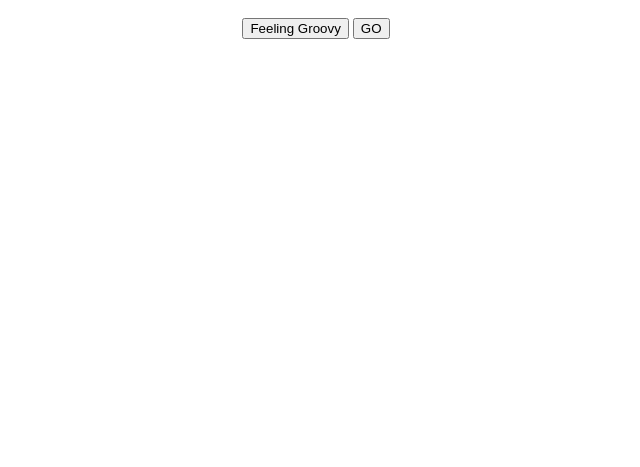
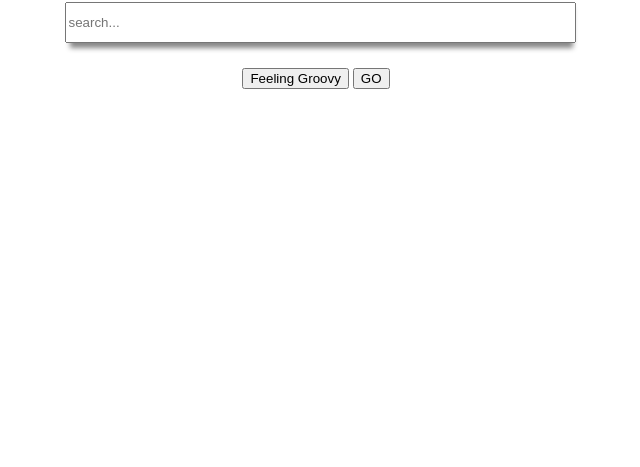
Before and after one commit to taylorcaton/GooglePage, a plain HTML site: page index.html in a window 1280 px wide. Shown: the part 341-808 px from the top of the page, without its empty margins (324-964 px from the left). Drawn offline with Linux system fonts and the light colour scheme.

Commit message:
styled the search bar

```diff
--- a/style.css
+++ b/style.css
@@ -22,7 +22,20 @@ body,html{
 
 .searchBar{
 	text-align: center;
-	margin-bottom: 20px;
+
+	margin-top: 25px;
+    margin-bottom: 25px;
+    margin-left: auto;
+    margin-right: auto;
+
+    width: 503px;
+
+	box-shadow: 5px 5px 5px #888888;
+}
+
+.searchBar input{
+	width: 503px;
+	height: 35px;
 }
 
 .buttons {
```
